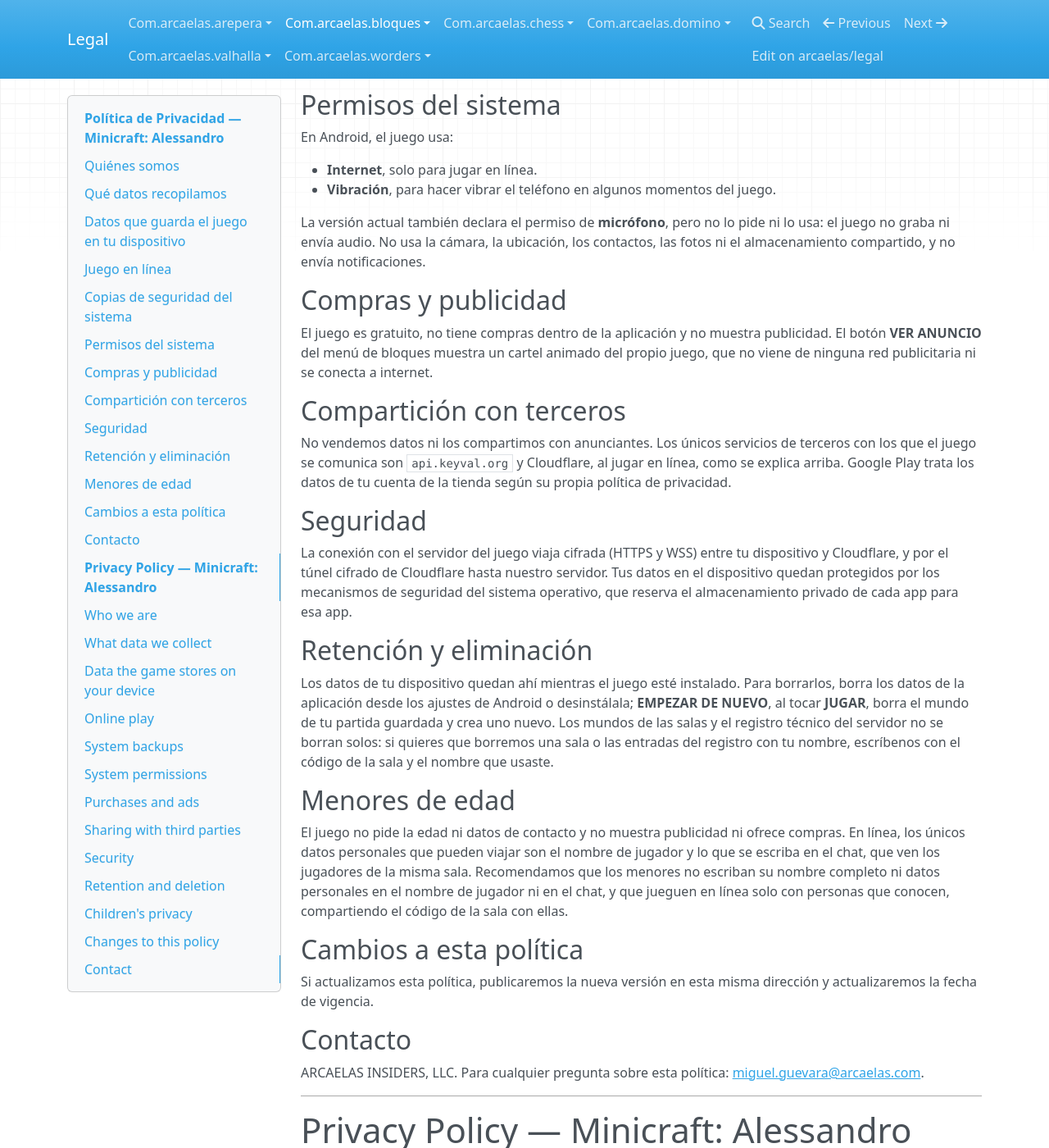
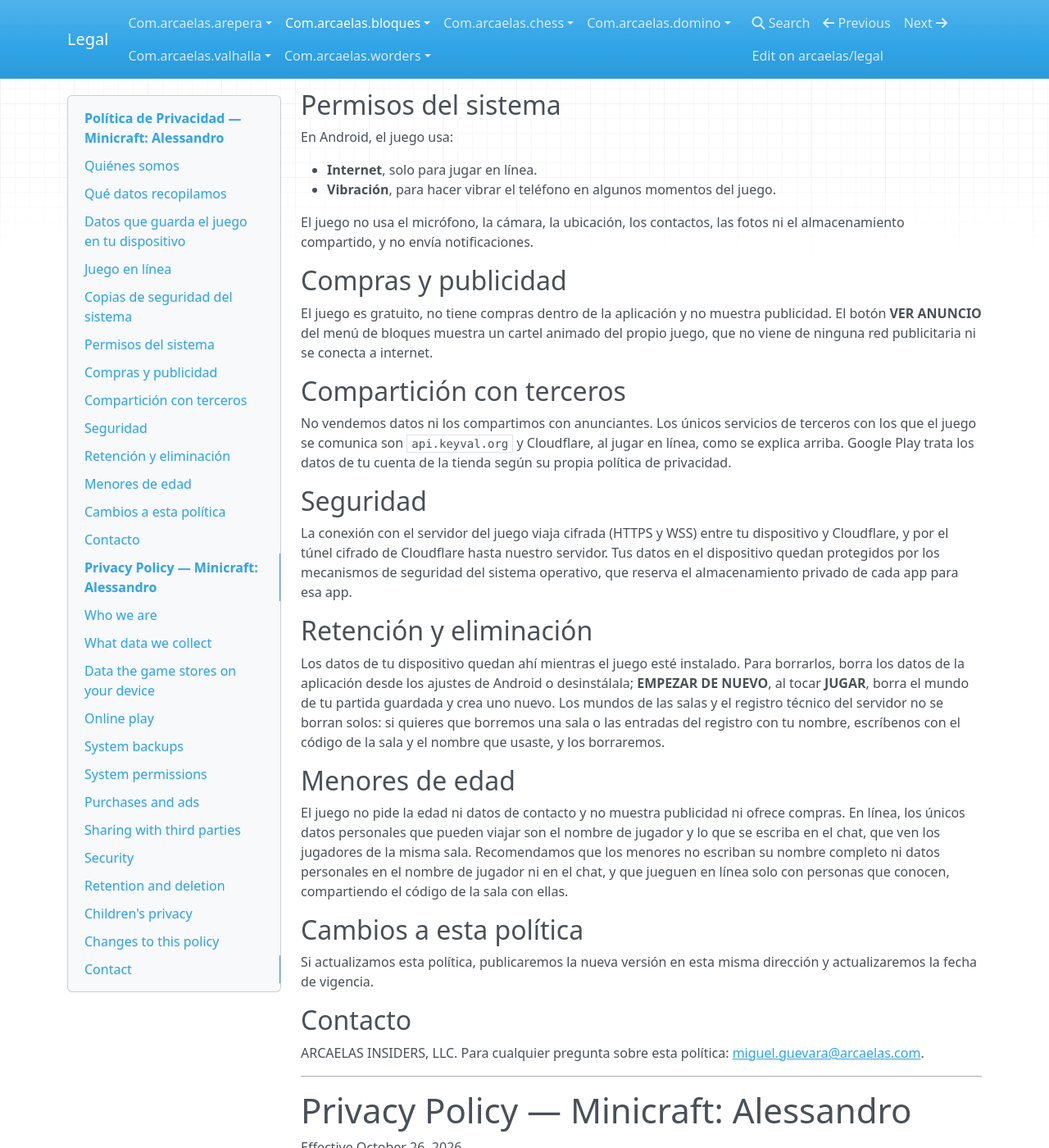
Before and after one commit to arcaelas/legal, an MkDocs documentation site: the page built from docs/com.arcaelas.bloques/privacy/README.md, in a window 1280 px wide and 1400 px high, scrolled down 1676 px. Shown: the whole window at 82% size. Built offline with MkDocs 1.6.1, drawn with Linux system fonts in a browser that asks for light colours; nearby versions of some CDN libraries; some of the changed text lies outside the part shown.

Commit message:
docs: Minicraft: Alessandro, privacidad sin el permiso de micrófono (#29)

```diff
--- a/docs/com.arcaelas.bloques/privacy/README.md
+++ b/docs/com.arcaelas.bloques/privacy/README.md
@@ -58,7 +58,7 @@ En Android, el juego usa:
 - **Internet**, solo para jugar en línea.
 - **Vibración**, para hacer vibrar el teléfono en algunos momentos del juego.
 
-La versión actual también declara el permiso de **micrófono**, pero no lo pide ni lo usa: el juego no graba ni envía audio. No usa la cámara, la ubicación, los contactos, las fotos ni el almacenamiento compartido, y no envía notificaciones.
+El juego no usa el micrófono, la cámara, la ubicación, los contactos, las fotos ni el almacenamiento compartido, y no envía notificaciones.
 
 ## Compras y publicidad
 
@@ -74,7 +74,7 @@ La conexión con el servidor del juego viaja cifrada (HTTPS y WSS) entre tu disp
 
 ## Retención y eliminación
 
-Los datos de tu dispositivo quedan ahí mientras el juego esté instalado. Para borrarlos, borra los datos de la aplicación desde los ajustes de Android o desinstálala; **EMPEZAR DE NUEVO**, al tocar **JUGAR**, borra el mundo de tu partida guardada y crea uno nuevo. Los mundos de las salas y el registro técnico del servidor no se borran solos: si quieres que borremos una sala o las entradas del registro con tu nombre, escríbenos con el código de la sala y el nombre que usaste.
+Los datos de tu dispositivo quedan ahí mientras el juego esté instalado. Para borrarlos, borra los datos de la aplicación desde los ajustes de Android o desinstálala; **EMPEZAR DE NUEVO**, al tocar **JUGAR**, borra el mundo de tu partida guardada y crea uno nuevo. Los mundos de las salas y el registro técnico del servidor no se borran solos: si quieres que borremos una sala o las entradas del registro con tu nombre, escríbenos con el código de la sala y el nombre que usaste, y los borraremos.
 
 ## Menores de edad
 
@@ -144,7 +144,7 @@ On Android, the game uses:
 - **Internet**, only to play online.
 - **Vibration**, to make the phone vibrate at some moments of the game.
 
-The current version also declares the **microphone** permission, but it never requests or uses it: the game records and sends no audio. It does not use the camera, location, contacts, photos or shared storage, and it sends no notifications.
+The game does not use the microphone, camera, location, contacts, photos or shared storage, and it sends no notifications.
 
 ## Purchases and ads
 
```
Also changed, not shown: other parts of docs/com.arcaelas.bloques/privacy/README.md (+1 -1 lines).
